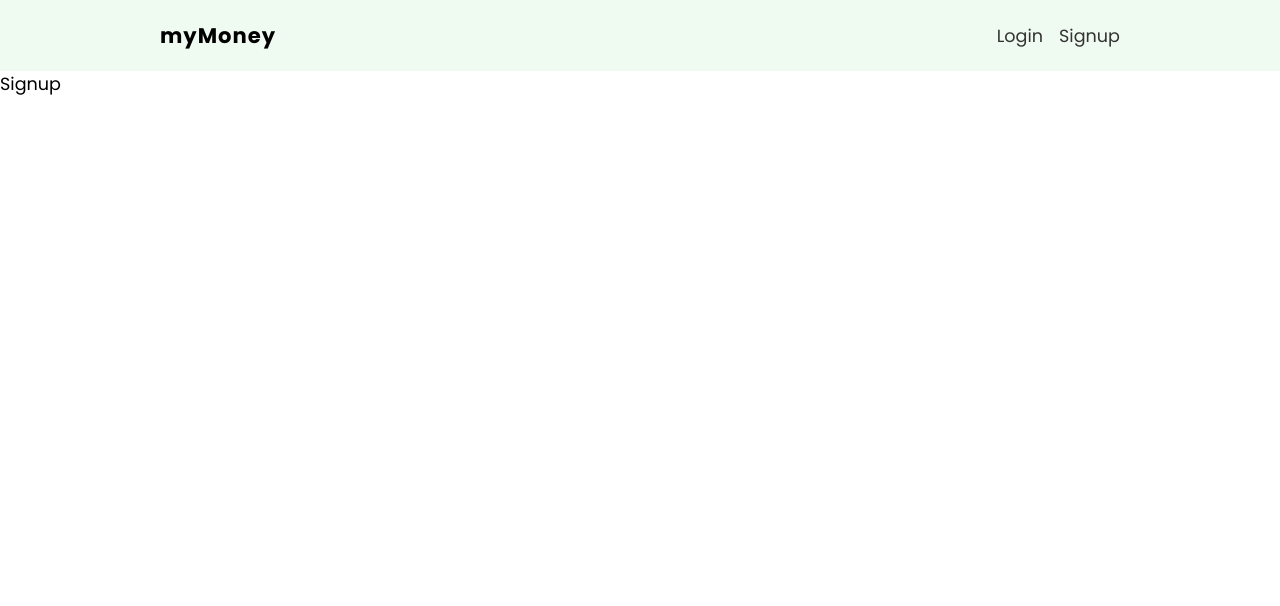
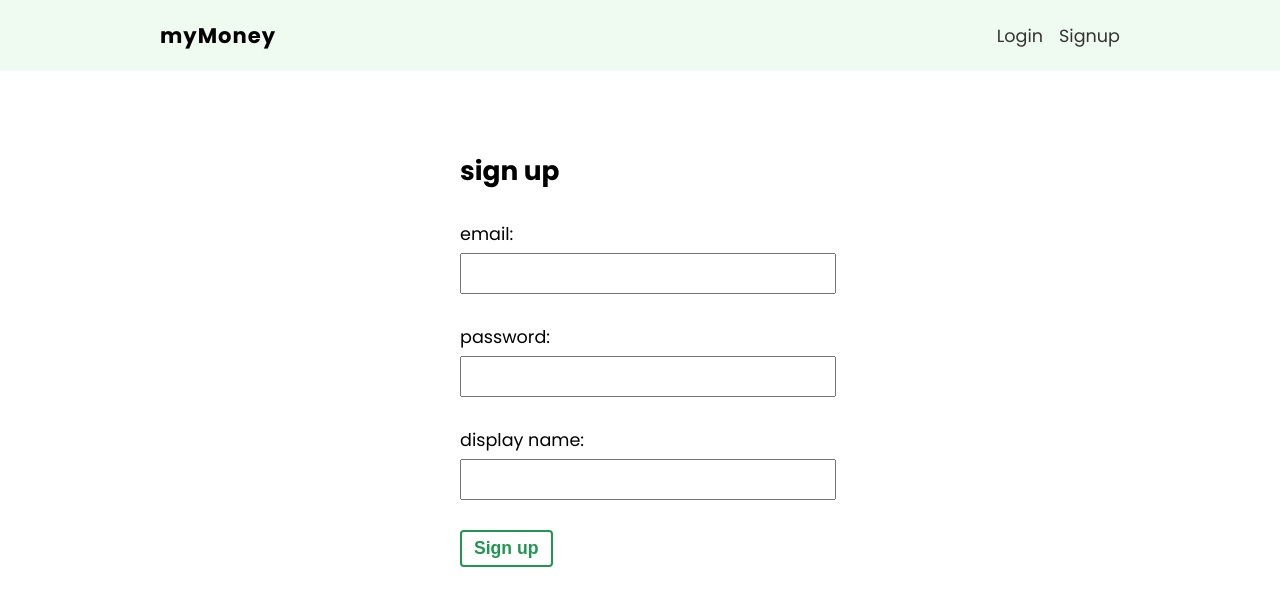
Before and after one commit to ShahmarAliyev/my-finance, a React (Create React App) app: page /signup in a window 1280 px wide. Shown: the top 606 px of the page. Built offline with nearby package versions, Linux system fonts and the light colour scheme.

Commit message:
adding login and signup forms

```diff
--- a/src/pages/login/login.jsx
+++ b/src/pages/login/login.jsx
@@ -1,6 +1,37 @@
+import { useState } from "react";
+
 // styles
 import styles from "./login.module.css";
 
 export default function Login() {
-  return <div>Login</div>;
+  const [email, setEmail] = useState("");
+  const [password, setPassword] = useState("");
+
+  const handleSubmit = (e) => {
+    e.preventDefault();
+    console.log(email, password);
+  };
+
+  return (
+    <form onSubmit={handleSubmit} className={styles["login-form"]}>
+      <h2>login</h2>
+      <label>
+        <span>email:</span>
+        <input
+          type="email"
+          onChange={(e) => setEmail(e.target.value)}
+          value={email}
+        />
+      </label>
+      <label>
+        <span>password:</span>
+        <input
+          type="password"
+          onChange={(e) => setPassword(e.target.value)}
+          value={password}
+        />
+      </label>
+      <button className="btn">Login</button>
+    </form>
+  );
 }
--- a/src/pages/login/login.module.css
+++ b/src/pages/login/login.module.css
@@ -0,0 +1,19 @@
+.login-form {
+  max-width: 360px;
+  margin: 60px auto;
+  padding: 20px;
+}
+.login-form label {
+  display: block;
+  margin: 30px auto;
+}
+.login-form span {
+  display: block;
+  margin-bottom: 6px;
+}
+.login-form input {
+  padding: 8px 6px;
+  font-size: 1em;
+  color: #777;
+  width: 100%;
+}
--- a/src/pages/signup/signup.jsx
+++ b/src/pages/signup/signup.jsx
@@ -1,5 +1,46 @@
+import { useState } from "react";
+
+// styles
 import styles from "./signup.module.css";
 
 export default function Signup() {
-  return <div>Signup</div>;
+  const [email, setEmail] = useState("");
+  const [password, setPassword] = useState("");
+  const [displayName, setDisplayName] = useState("");
+
+  const handleSubmit = (e) => {
+    e.preventDefault();
+    console.log(email, password, displayName);
+  };
+
+  return (
+    <form onSubmit={handleSubmit} className={styles["signup-form"]}>
+      <h2>sign up</h2>
+      <label>
+        <span>email:</span>
+        <input
+          type="email"
+          onChange={(e) => setEmail(e.target.value)}
+          value={email}
+        />
+      </label>
+      <label>
+        <span>password:</span>
+        <input
+          type="password"
+          onChange={(e) => setPassword(e.target.value)}
+          value={password}
+        />
+      </label>
+      <label>
+        <span>display name:</span>
+        <input
+          type="text"
+          onChange={(e) => setDisplayName(e.target.value)}
+          value={displayName}
+        />
+      </label>
+      <button className="btn">Sign up</button>
+    </form>
+  );
 }
--- a/src/pages/signup/signup.module.css
+++ b/src/pages/signup/signup.module.css
@@ -0,0 +1,19 @@
+.signup-form {
+  max-width: 360px;
+  margin: 60px auto;
+  padding: 20px;
+}
+.signup-form label {
+  display: block;
+  margin: 30px auto;
+}
+.signup-form span {
+  display: block;
+  margin-bottom: 6px;
+}
+.signup-form input {
+  padding: 8px 6px;
+  font-size: 1em;
+  color: #777;
+  width: 100%;
+}
```
